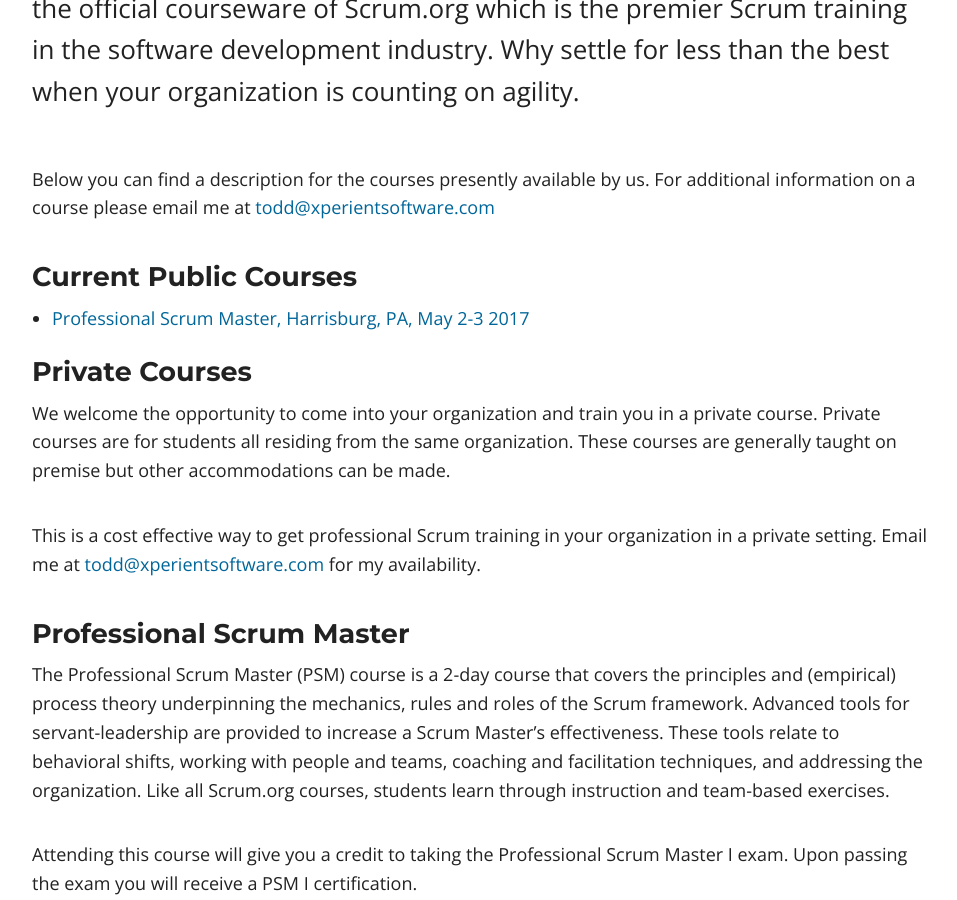
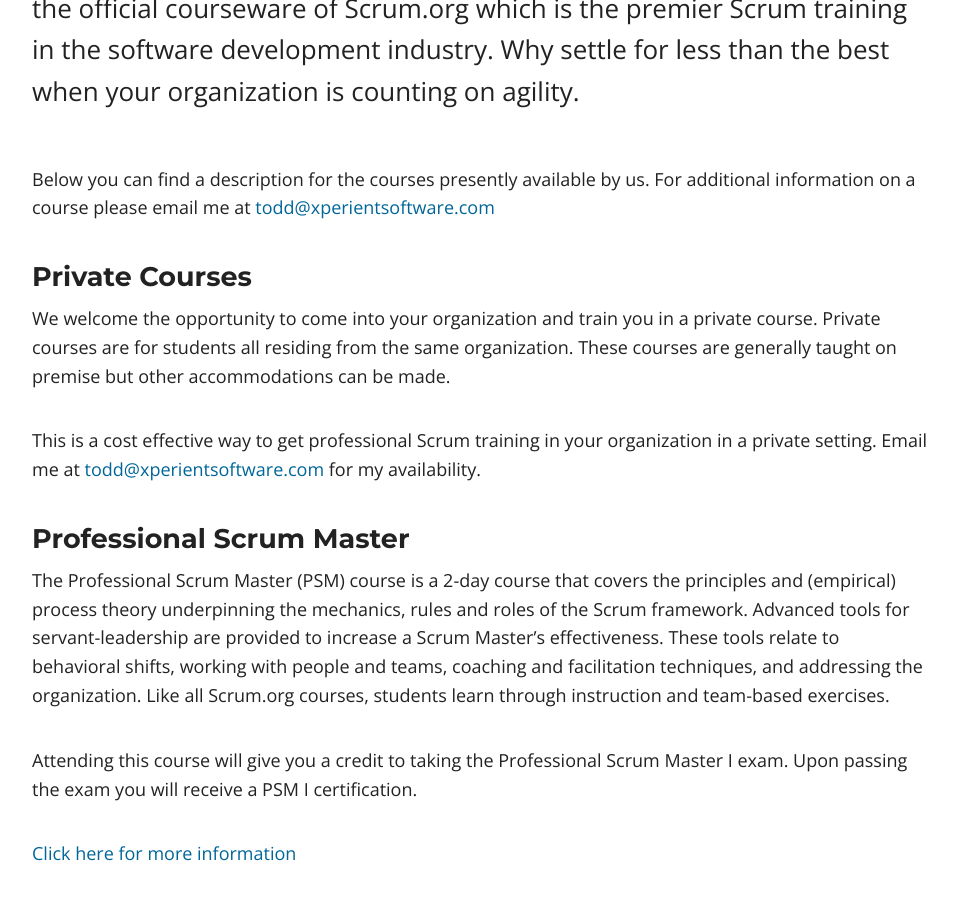
Before and after one commit to agiletodd/agiletodd.github.io, a Jekyll site: the page built from training.md, in a window 1280 px wide and 900 px high, scrolled down 514 px. Shown: the whole window, without its empty margins (158-1115 px from the left). Built offline with Jekyll 4.4.1, drawn with Linux system fonts in a browser that asks for light colours; nearby versions of some CDN libraries.

Commit message:
Removed Public Course

```diff
--- a/_includes/public_courses.md
+++ b/_includes/public_courses.md
@@ -1,2 +1,2 @@
-### Current Public Courses
-+ [Professional Scrum Master, Harrisburg, PA, May 2-3 2017](http://courses.scrum.org/classes/show/4726)
+<!--### Current Public Courses
++ [Professional Scrum Master, Harrisburg, PA, May 2-3 2017](http://courses.scrum.org/classes/show/4726)-->
```
